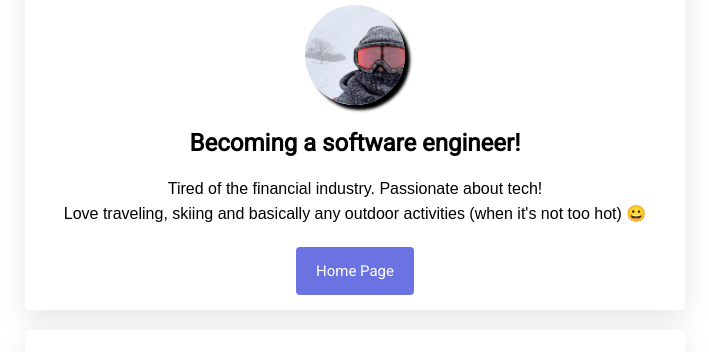
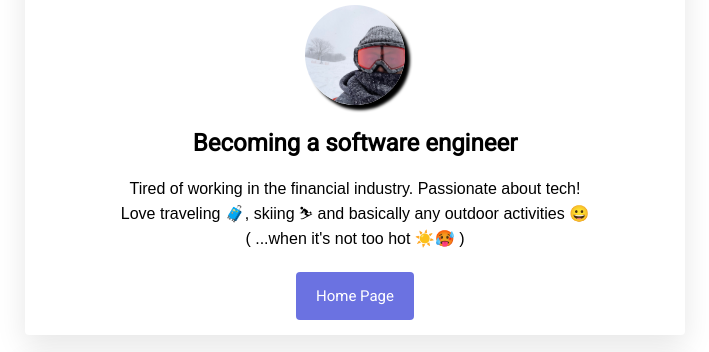
Before and after one commit to zachchung/profile, a plain HTML site: page index.html in a window 1280 px wide. Shown: the part 146-498 px from the top of the page, without its empty margins (285-994 px from the left). Drawn offline with Linux system fonts and the light colour scheme.

```diff
--- a/index.html
+++ b/index.html
@@ -18,10 +18,11 @@
     <div class="card">
       <h1>Zach's Personal Page</h1>
       <img src="images/ski.png" alt="Ski photo" class="img-circle shadowed" width="100px" height="100px">
-      <h2>Becoming a software engineer!</h2>
+      <h2>Becoming a software engineer</h2>
       <p>
-        Tired of the financial industry. Passionate about tech!<br>
-        Love traveling, skiing and basically any outdoor activities (when it's not too hot) 😀
+        Tired of working in the financial industry. Passionate about tech! <br>
+        Love traveling 🧳, skiing ⛷ and basically any outdoor activities 😀 <br>
+        ( ...when it's not too hot ☀️🥵 )
       </p>
       <br>
       <a href="#" class="btn">Home Page</a>
```
Also changed, not shown: 1 other file.
